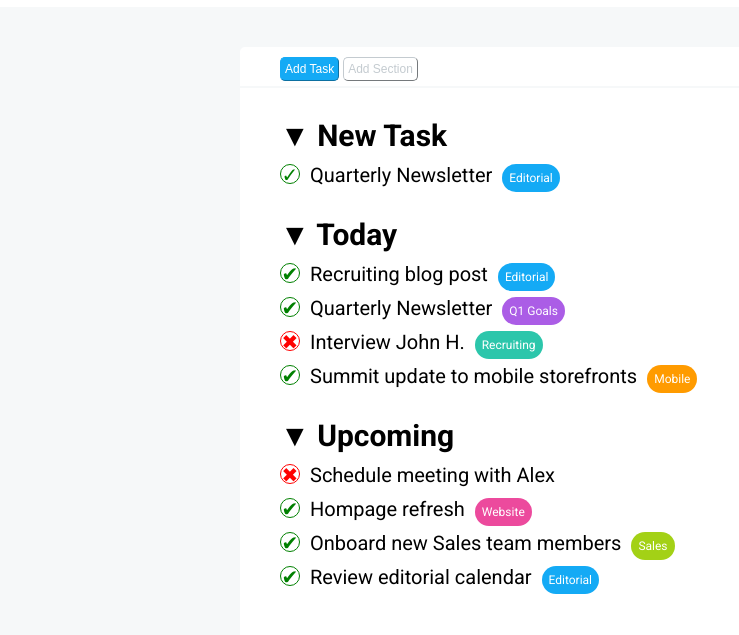
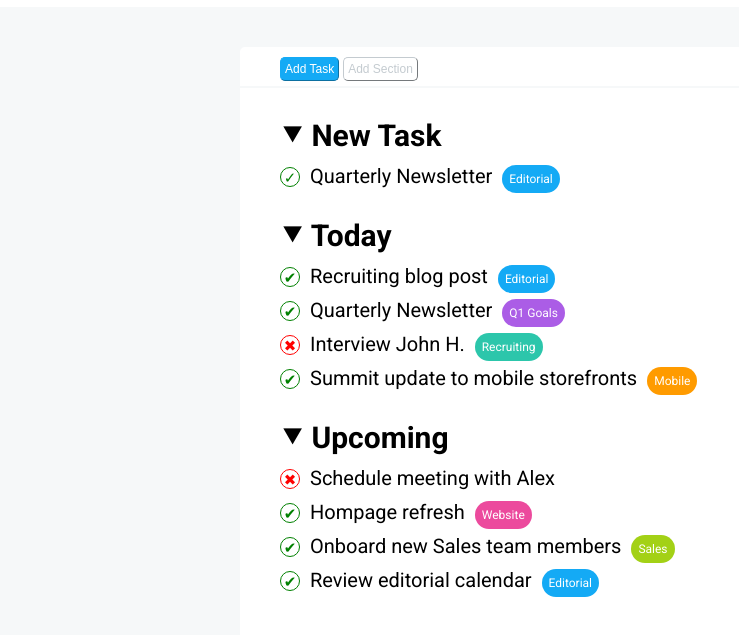
Before and after one commit to federicodececco/html-css-toboolist, a plain HTML site: page index.html in a window 1280 px wide. Shown: the part 63-698 px from the top of the page, without its empty margins (0-739 px from the left). Drawn offline with Linux system fonts and the light colour scheme.

Commit message:
fix: wrong symbols

```diff
--- a/css/style.css
+++ b/css/style.css
@@ -111,7 +111,7 @@ main {
   border: 1px solid;
   text-align: center;
   line-height: 20px;
-  font-size: 20px;
+  font-size: 15px;
 }
 
 /* classes to define checks and crosses */
--- a/index.html
+++ b/index.html
@@ -4,9 +4,12 @@
     <meta charset="UTF-8" />
     <meta name="viewport" content="width=device-width, initial-scale=1.0" />
     <title>toboolist</title>
-    <link rel="preconnect" href="https://fonts.googleapis.com">
-    <link rel="preconnect" href="https://fonts.gstatic.com" crossorigin>
-    <link href="https://fonts.googleapis.com/css2?family=Roboto:ital,wght@0,100;0,300;0,400;0,500;0,700;0,900;1,100;1,300;1,400;1,500;1,700;1,900&family=Ubuntu:ital,wght@0,300;0,400;0,500;0,700;1,300;1,400;1,500;1,700&display=swap" rel="stylesheet">
+    <link rel="preconnect" href="https://fonts.googleapis.com" />
+    <link rel="preconnect" href="https://fonts.gstatic.com" crossorigin />
+    <link
+      href="https://fonts.googleapis.com/css2?family=Roboto:ital,wght@0,100;0,300;0,400;0,500;0,700;0,900;1,100;1,300;1,400;1,500;1,700;1,900&family=Ubuntu:ital,wght@0,300;0,400;0,500;0,700;1,300;1,400;1,500;1,700&display=swap"
+      rel="stylesheet"
+    />
     <link rel="stylesheet" href="css/style.css" />
   </head>
   <body>
@@ -21,25 +24,59 @@
     </section>
     <main>
       <!-- the three to-do lists -->
-       <h2 class="bold">&#9660; New Task</h2>
+      <h2 class="bold">&#11206; New Task</h2>
       <ul>
-            <li><span class="circle true">&#10003;</span><span class="text">Quarterly Newsletter</span> <span class="box ed">Editorial</span></li>
+        <li>
+          <span class="circle true">&#10003;</span
+          ><span class="text">Quarterly Newsletter</span>
+          <span class="box ed">Editorial</span>
+        </li>
       </ul>
-        <h2 class="bold">&#9660; Today</h2>
+      <h2 class="bold">&#11206; Today</h2>
       <ul>
-            <li><span class="circle true">&#10004;</span><span class="text">Recruiting blog post</span> <span class="box ed">Editorial</span></li>
-            <li><span class="circle true">&#10004;</span><span class="text">Quarterly Newsletter</span> <span class="box q1">Q1 Goals</span></li>
-            <li><span class="circle false">&#10006;</span><span class="text">Interview John H.</span> <span class="box rec">Recruiting</span></li>
-            <li><span class="circle true">&#10004;</span><span class="text">Summit update to mobile storefronts</span> <span class="box mobile">Mobile</span></li>
+        <li>
+          <span class="circle true">&#10004;</span
+          ><span class="text">Recruiting blog post</span>
+          <span class="box ed">Editorial</span>
+        </li>
+        <li>
+          <span class="circle true">&#10004;</span
+          ><span class="text">Quarterly Newsletter</span>
+          <span class="box q1">Q1 Goals</span>
+        </li>
+        <li>
+          <span class="circle false">&#10006;</span
+          ><span class="text">Interview John H.</span>
+          <span class="box rec">Recruiting</span>
+        </li>
+        <li>
+          <span class="circle true">&#10004;</span
+          ><span class="text">Summit update to mobile storefronts</span>
+          <span class="box mobile">Mobile</span>
+        </li>
       </ul>
-        <h2 class="bold">&#9660; Upcoming</h2>
+      <h2 class="bold">&#11206; Upcoming</h2>
       <ul>
-            <li><span class="circle false">&#10006;</span><span class="text">Schedule meeting with Alex</span>
-            <li><span class="circle true">&#10004;</span><span class="text">Hompage refresh</span> <span class="box web">Website</span></li>
-            <li><span class="circle true">&#10004;</span><span class="text">Onboard new Sales team members</span> <span class="box sales">Sales</span></li>
-            <li><span class="circle true">&#10004;</span><span class="text">Review editorial calendar</span> <span class="box ed">Editorial</span></li>
+        <li>
+          <span class="circle false">&#10006;</span
+          ><span class="text">Schedule meeting with Alex</span>
+        </li>
+        <li>
+          <span class="circle true">&#10004;</span
+          ><span class="text">Hompage refresh</span>
+          <span class="box web">Website</span>
+        </li>
+        <li>
+          <span class="circle true">&#10004;</span
+          ><span class="text">Onboard new Sales team members</span>
+          <span class="box sales">Sales</span>
+        </li>
+        <li>
+          <span class="circle true">&#10004;</span
+          ><span class="text">Review editorial calendar</span>
+          <span class="box ed">Editorial</span>
+        </li>
       </ul>
-
     </main>
   </body>
 </html>
```
Lines whose indentation alone changed are shown as unchanged.
